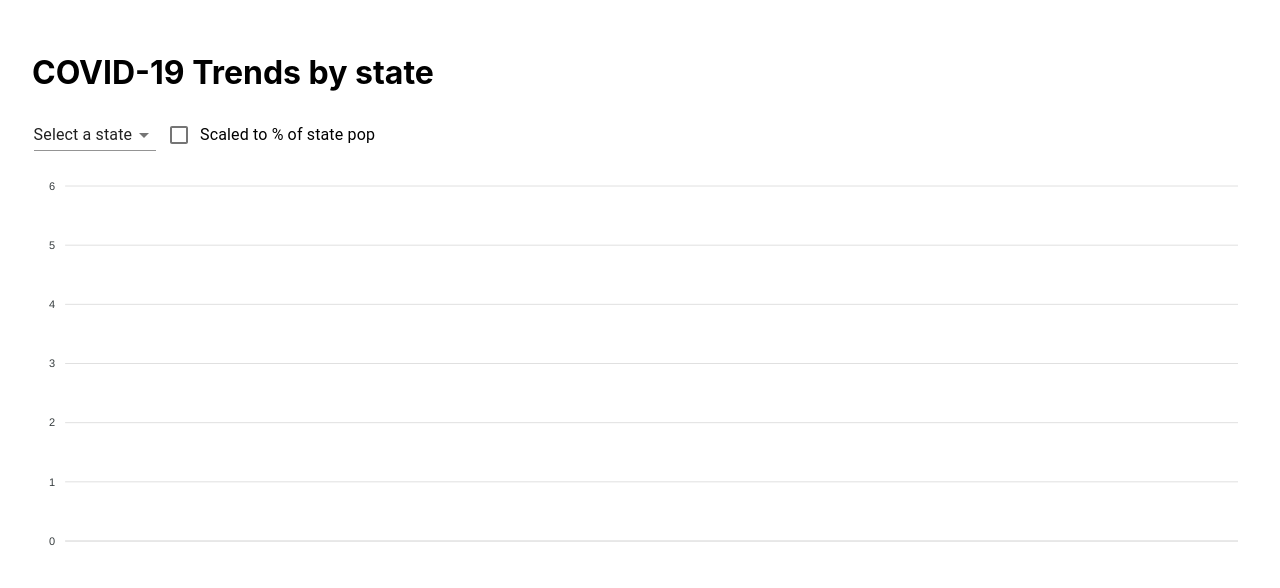
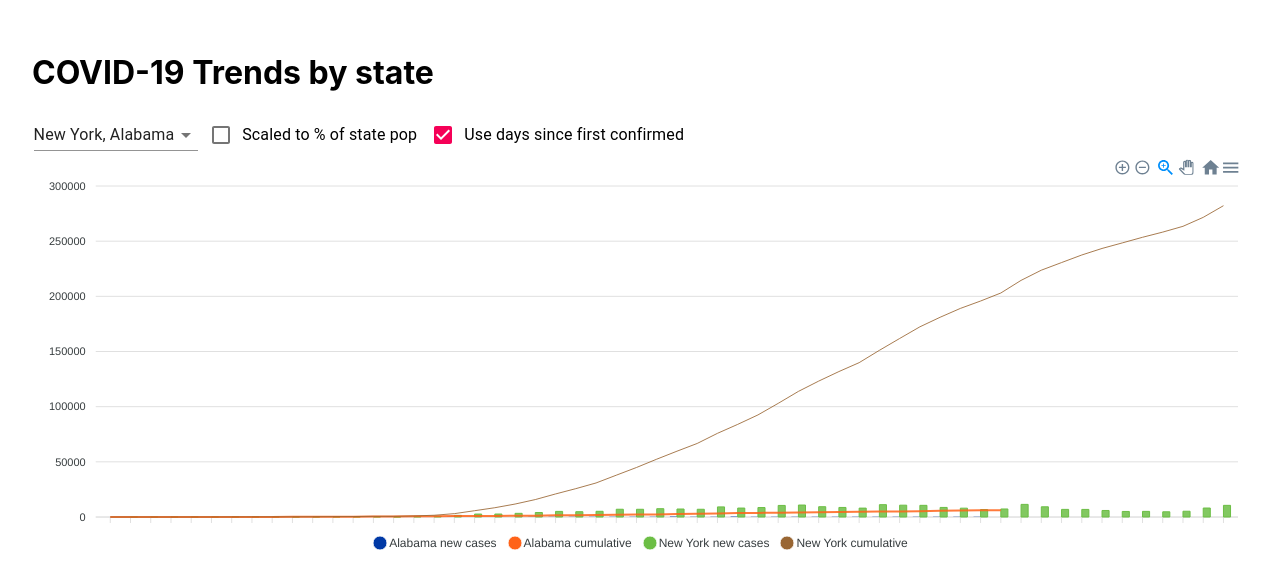
Before and after one commit to nathanhinish/covid-by-state, a React (Create React App) app: page / in a window 1280 px wide. Shown: the top 588 px of the page. Built offline with nearby package versions, Linux system fonts and the light colour scheme.

Commit message:
add shifted data

```diff
--- a/src/App.tsx
+++ b/src/App.tsx
@@ -11,11 +11,15 @@ import {
   Checkbox,
 } from '@material-ui/core';
 
-const initialStates: string[] = [];
+const initialStates: string[] = ['New York', 'Alabama'];
 
 function App() {
   const [states, setStates] = React.useState(initialStates);
   const [isRelativeToPop, setIsRelativeToPop] = React.useState(false);
+  const [
+    useDaysSinceFirstConfirmed,
+    setUseDaysSineFirstConfirmed,
+  ] = React.useState(true);
   const rows: any[] = data.filter((row) => states.includes(row.provinceState));
   const options = {
     colors: [
@@ -32,16 +36,17 @@ function App() {
     ],
     xaxis: {
       type: 'categories',
-      categories: dateKeys,
+      categories: useDaysSinceFirstConfirmed
+        ? dateKeys.map((v, i) => i)
+        : dateKeys,
       labels: {
-        show: false
-      }
+        show: false,
+      },
     },
     yaxis: {
       min: 0,
       labels: {
         formatter: function (value: number) {
-          console.info(isRelativeToPop, value);
           if (isRelativeToPop) {
             return `${Math.round(value * 100000) / 10000}%`;
           }
@@ -55,25 +60,43 @@ function App() {
   };
 
   const series = rows.reduce((acc, row) => {
+    const {
+      confirmedDeltas,
+      lastDayWithNoConfirmed,
+      population,
+      provinceState,
+    } = row;
+
+    let filteredDateKeys = [...dateKeys];
+    let firstDayToIncludeIdx = 0;
+    if (useDaysSinceFirstConfirmed) {
+      firstDayToIncludeIdx = dateKeys.indexOf(lastDayWithNoConfirmed);
+      filteredDateKeys = dateKeys.slice(firstDayToIncludeIdx);
+    }
+
+    const newData = filteredDateKeys.map((v, i) => [
+      i,
+      isRelativeToPop
+        ? confirmedDeltas[i + firstDayToIncludeIdx] / population
+        : confirmedDeltas[i + firstDayToIncludeIdx],
+    ]);
+
+    const cumData = filteredDateKeys.map((v, i) => [
+      i,
+      isRelativeToPop ? row[v] / population : row[v],
+    ]);
+
     return [
       ...acc,
       {
-        name: `${row.provinceState} new cases`,
+        name: `${provinceState} new cases`,
         type: 'bar',
-        data: dateKeys.map((v, i) => [
-          i,
-          isRelativeToPop
-            ? row.confirmedDeltas[i] / row.population
-            : row.confirmedDeltas[i],
-        ]),
+        data: newData,
       },
       {
-        name: `${row.provinceState} cumulative`,
+        name: `${provinceState} cumulative`,
         curve: 'smooth',
-        data: dateKeys.map((v, i) => [
-          i,
-          isRelativeToPop ? row[v] / row.population : row[v],
-        ]),
+        data: cumData,
       },
     ];
   }, []);
@@ -88,6 +111,10 @@ function App() {
   const onCheckboxChange = (
     event: React.ChangeEvent<{ name?: string; checked: boolean }>
   ) => setIsRelativeToPop(event.target.checked as boolean);
+
+  const onDaysSinceCheckboxChange = (
+    event: React.ChangeEvent<{ name?: string; checked: boolean }>
+  ) => setUseDaysSineFirstConfirmed(event.target.checked as boolean);
 
   return (
     <div className="App">
@@ -110,6 +137,17 @@ function App() {
               label="Scaled to % of state pop"
             />
           </FormGroup>
+          <FormGroup row>
+            <FormControlLabel
+              control={
+                <Checkbox
+                  checked={useDaysSinceFirstConfirmed}
+                  onChange={onDaysSinceCheckboxChange}
+                />
+              }
+              label="Use days since first confirmed"
+            />
+          </FormGroup>
         </form>
         <Chart height={400} type="line" options={options} series={series} />
       </main>
```
